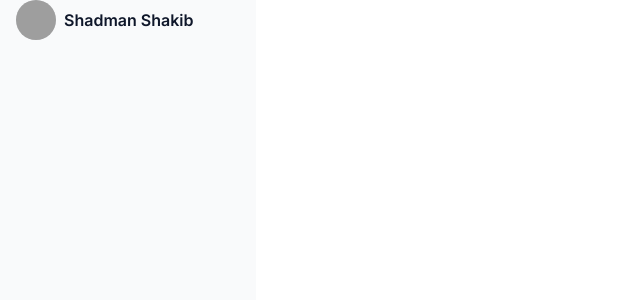
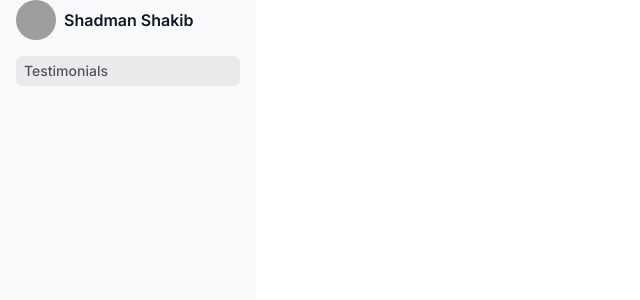
Before and after one commit to ShadmanShakib/testimonial-frontend, a Next.js app: page / in a window 1280 px wide. Shown: the top 300 px of the page, without its empty margins (0-640 px from the left). Built offline with nearby package versions, Linux system fonts and the light colour scheme; grey boxes are pictures that could not be loaded.

Commit message:
Sidebar Button

```diff
--- a/features/dashboard/components/Sidebar/Sidebar.tsx
+++ b/features/dashboard/components/Sidebar/Sidebar.tsx
@@ -2,6 +2,7 @@
 import React from "react";
 import DropDown from "./DropDown";
 import { useUiContext } from "@/lib/context/ui";
+import SidebarButton from "./SidebarButton";
 type Props = {};
 
 export default function Sidebar({}: Props) {
@@ -9,8 +10,9 @@ export default function Sidebar({}: Props) {
 
   return (
     <aside className="hidden min-h-screen w-64 flex-none sm:block bg-gray-50">
-      <div className="px-4 pb-4 relative">
+      <div className="px-4 pb-4 relative flex flex-col">
         <DropDown isOpen={isDropdown} onOpenChage={setIsDropdown} />
+        <SidebarButton name="Testimonials" onClick={() => {}} />
       </div>
     </aside>
   );
--- /dev/null
+++ b/features/dashboard/components/Sidebar/SidebarButton.tsx
@@ -0,0 +1,22 @@
+import React from "react";
+
+type Props = {
+  onClick: () => void;
+  icon?: React.ReactNode;
+  name: string;
+};
+
+const SidebarButton = (props: Props) => {
+  const { icon, name } = props;
+  return (
+    <button
+      className="relative flex mb-[1px] items-center gap-3 rounded-md px-2 py-[5px] text-left text-sm font-medium text-zinc-600 duration-100 hover:bg-zinc-200/70 bg-zinc-200/70"
+      onClick={props.onClick}
+    >
+      {icon}
+      <div>{name}</div>
+      <div className="flex-grow"></div>
+    </button>
+  );
+};
+export default SidebarButton;
```
